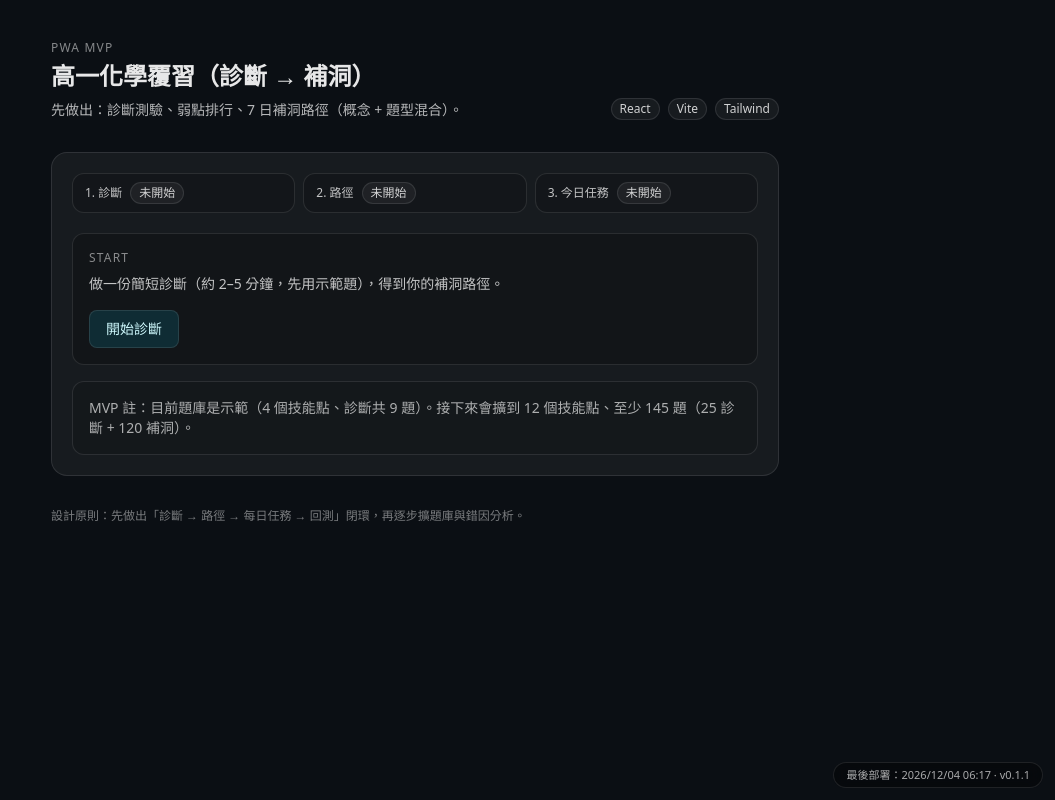
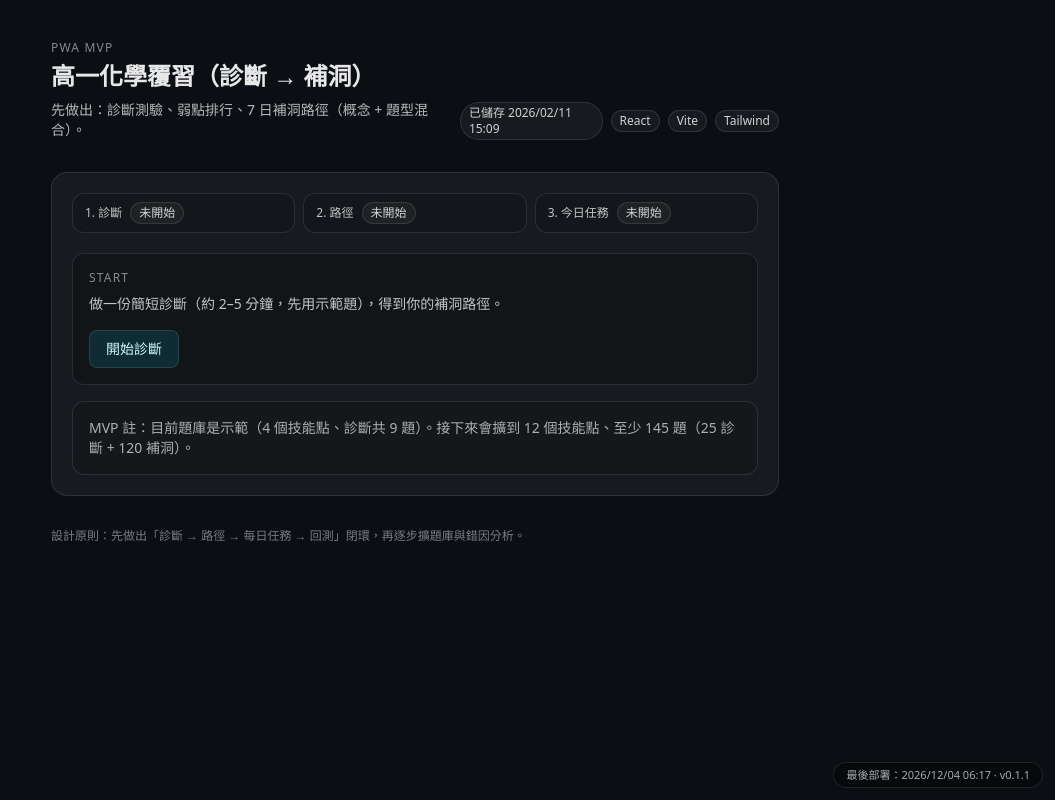
Before and after one commit to chuntengtsai/chem-review-pwa, a React (Vite) app: page / in a window 1280 px wide. Shown: the whole page, without its empty margins (225-1280 px from the left). Built offline with nearby package versions, Linux system fonts and the light colour scheme.

Commit message:
Add autosave timestamp badge

```diff
--- a/src/App.jsx
+++ b/src/App.jsx
@@ -218,6 +218,12 @@ export default function App() {
     return typeof s?.autoNext === 'boolean' ? s.autoNext : true;
   });
 
+  // tiny "autosave" indicator (helps users trust that progress won't vanish)
+  const [savedAt, setSavedAt] = useState(() => {
+    const s = loadPersistedState();
+    return typeof s?.savedAt === 'string' ? s.savedAt : '';
+  });
+
   // practice: revealed answers per question id
   const [revealed, setRevealed] = useState(() => {
     const s = loadPersistedState();
@@ -366,6 +372,7 @@ export default function App() {
       savedAt: new Date().toISOString()
     };
     storageSet(STORAGE_KEY, JSON.stringify(payload));
+    setSavedAt(payload.savedAt);
   }, [plan, dayIndex, answers, dayProgress, revealed, autoNext]);
 
   const allQuestions = useMemo(() => getAllDiagnosticQuestions(), []);
@@ -886,6 +893,7 @@ export default function App() {
           </div>
           <div className="flex items-center gap-2">
             {!isOnline ? <Badge tone="warn">離線</Badge> : null}
+            {savedAt ? <Badge tone="neutral">已儲存 {formatLocalTime(savedAt)}</Badge> : null}
             <Badge>React</Badge>
             <Badge>Vite</Badge>
             <Badge>Tailwind</Badge>
```
